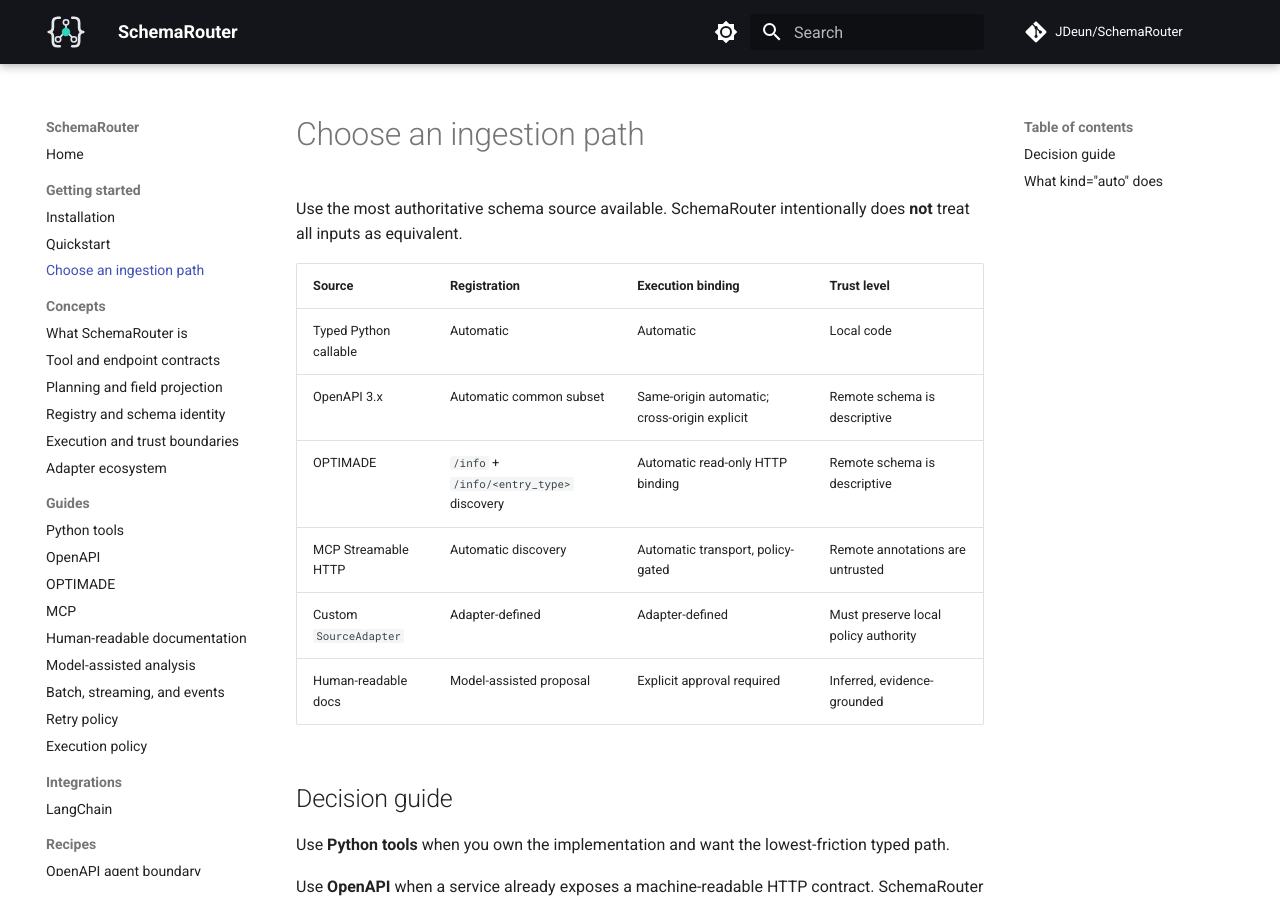
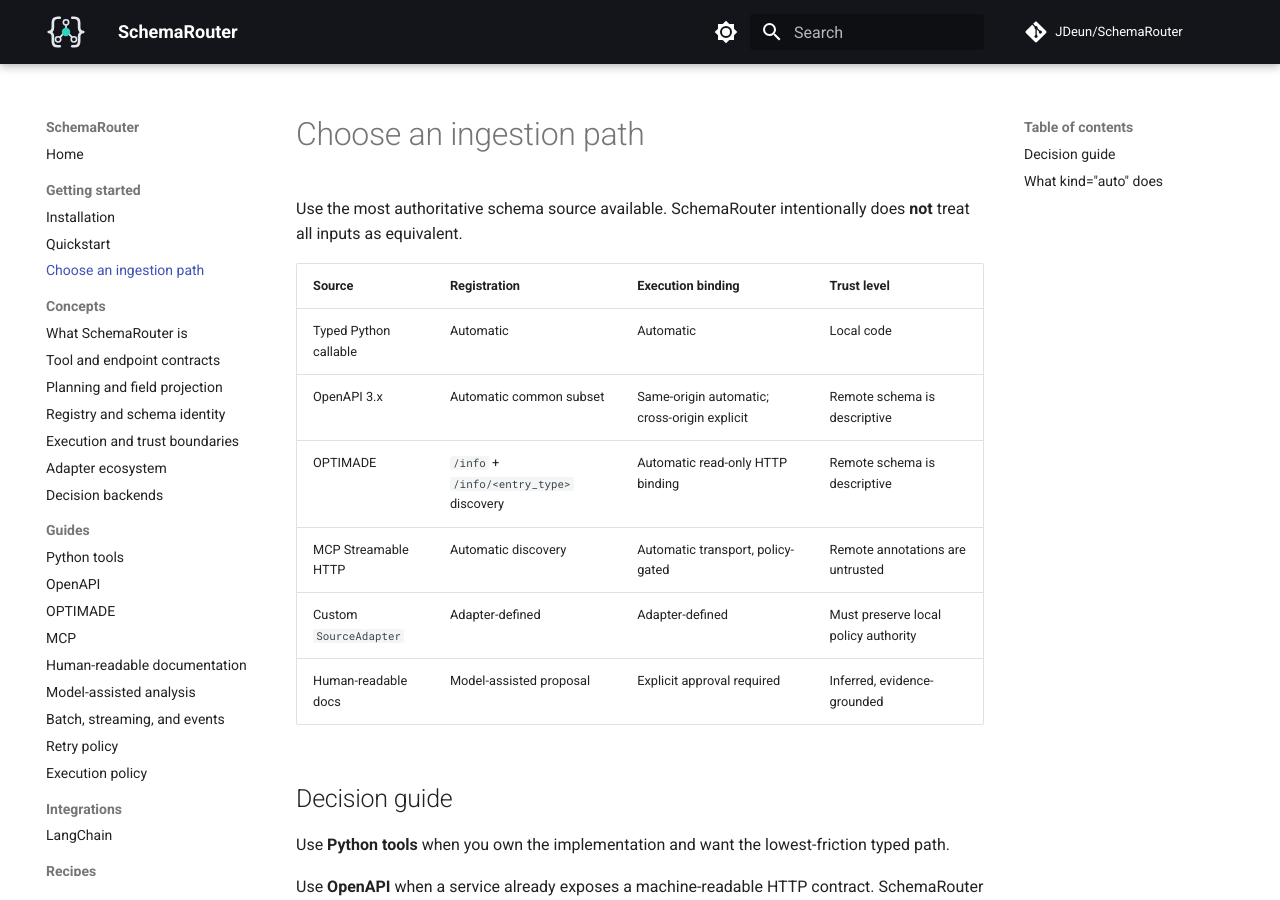
Before and after one commit to JDeun/SchemaRouter, an MkDocs documentation site: the page built from docs/getting-started/ingestion-paths.md, in a window 1280 px wide and 900 px high. Built offline with MkDocs 1.6.1 and Material for MkDocs 9.7.7, drawn with Linux system fonts in a browser that asks for light colours; comment, search, counter and statistics services are not loaded.

Commit message:
docs: add decision backends to manual navigation

```diff
--- a/mkdocs.yml
+++ b/mkdocs.yml
@@ -97,6 +97,7 @@
       - Registry and schema identity: concepts/registry.md
       - Execution and trust boundaries: concepts/execution.md
       - Adapter ecosystem: concepts/adapters.md
+      - Decision backends: concepts/decision-backends.md
   - Guides:
       - Python tools: guides/python-tools.md
       - OpenAPI: guides/openapi.md
```
